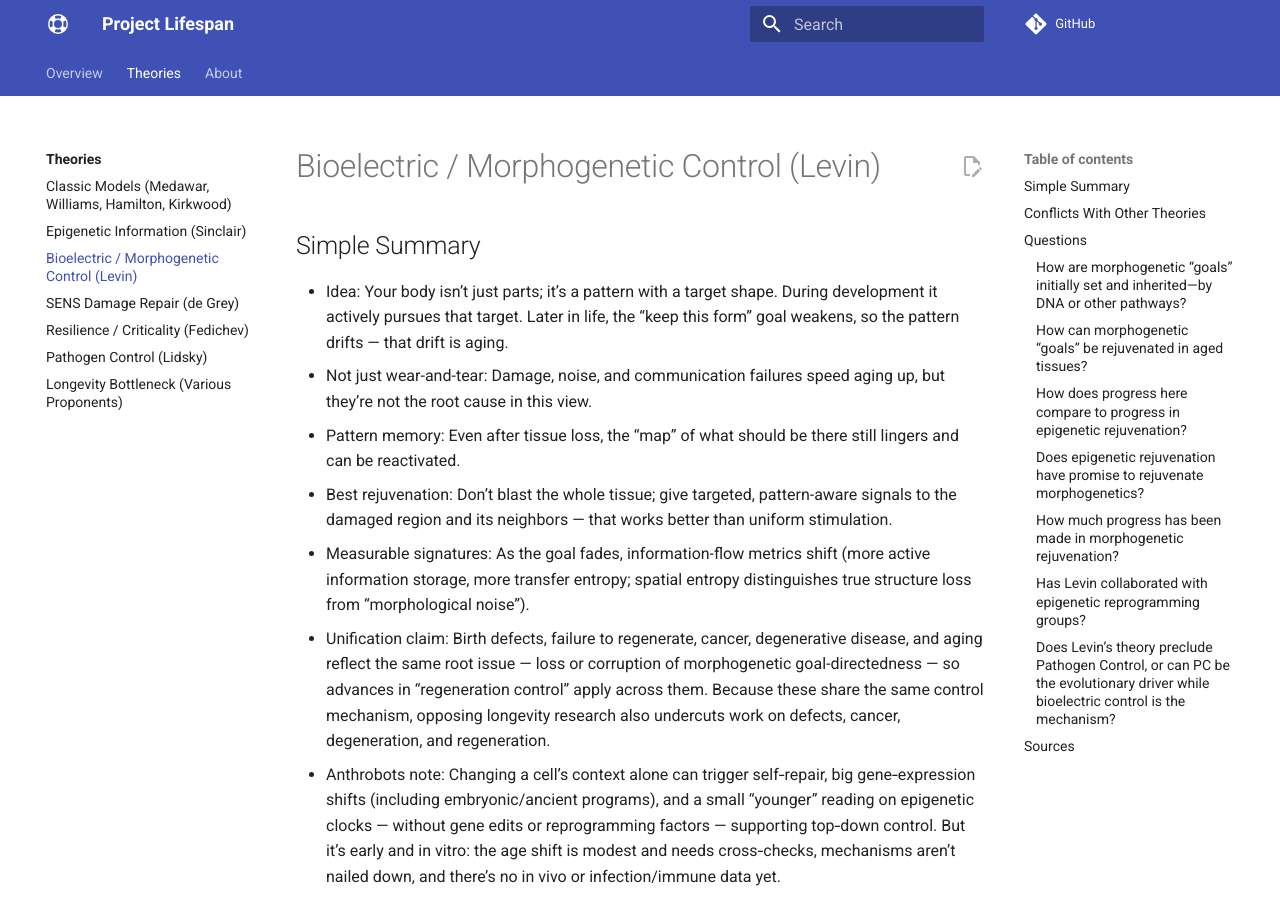
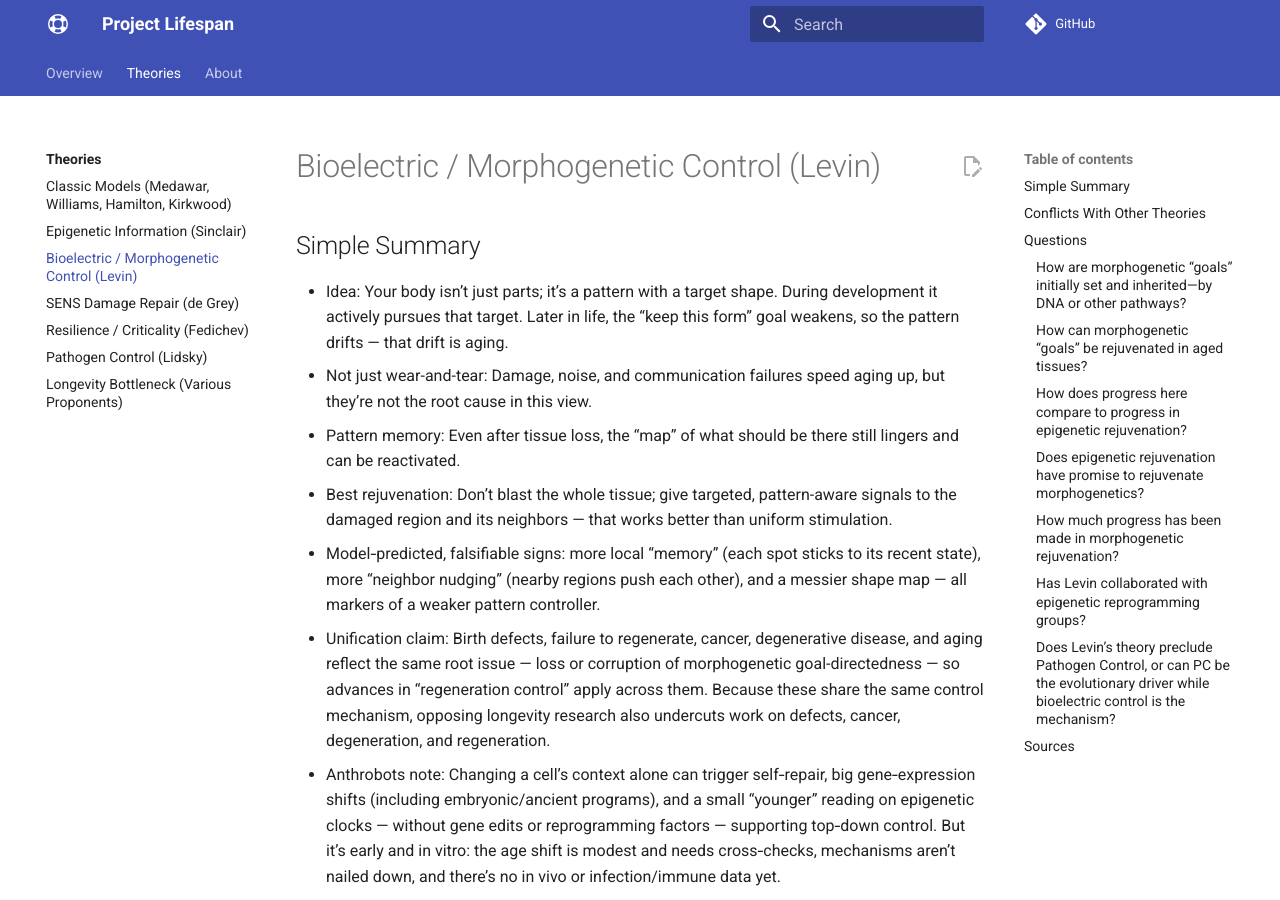
Before and after one commit to djgish485/project-lifespan, an MkDocs documentation site: the page built from docs/theories/bioelectric_morphogenetic_control.md, in a window 1280 px wide and 900 px high. Built offline with MkDocs 1.6.1 and Material for MkDocs 9.7.7, drawn with Linux system fonts in a browser that asks for light colours; comment, search, counter and statistics services are not loaded.

Commit message:
docs(Levin): simplify measurable-signatures bullet to model‑predicted, falsifiable signs

```diff
--- a/docs/theories/bioelectric_morphogenetic_control.md
+++ b/docs/theories/bioelectric_morphogenetic_control.md
@@ -26,7 +26,7 @@ tags:
 - Not just wear-and-tear: Damage, noise, and communication failures speed aging up, but they’re not the root cause in this view.
 - Pattern memory: Even after tissue loss, the “map” of what should be there still lingers and can be reactivated.
 - Best rejuvenation: Don’t blast the whole tissue; give targeted, pattern-aware signals to the damaged region and its neighbors — that works better than uniform stimulation.
-- Measurable signatures: As the goal fades, information-flow metrics shift (more active information storage, more transfer entropy; spatial entropy distinguishes true structure loss from “morphological noise”).
+- Model‑predicted, falsifiable signs: more local “memory” (each spot sticks to its recent state), more “neighbor nudging” (nearby regions push each other), and a messier shape map — all markers of a weaker pattern controller.
 - Unification claim: Birth defects, failure to regenerate, cancer, degenerative disease, and aging reflect the same root issue — loss or corruption of morphogenetic goal-directedness — so advances in “regeneration control” apply across them. Because these share the same control mechanism, opposing longevity research also undercuts work on defects, cancer, degeneration, and regeneration.
 - Anthrobots note: Changing a cell’s context alone can trigger self‑repair, big gene‑expression shifts (including embryonic/ancient programs), and a small “younger” reading on epigenetic clocks — without gene edits or reprogramming factors — supporting top‑down control. But it’s early and in vitro: the age shift is modest and needs cross‑checks, mechanisms aren’t nailed down, and there’s no in vivo or infection/immune data yet.
 
```
